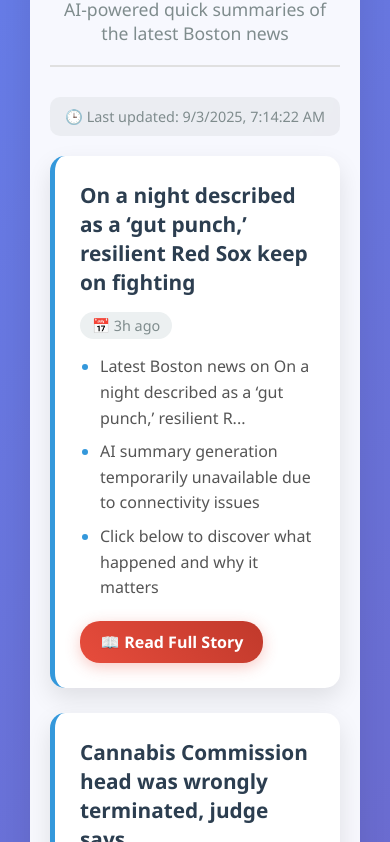
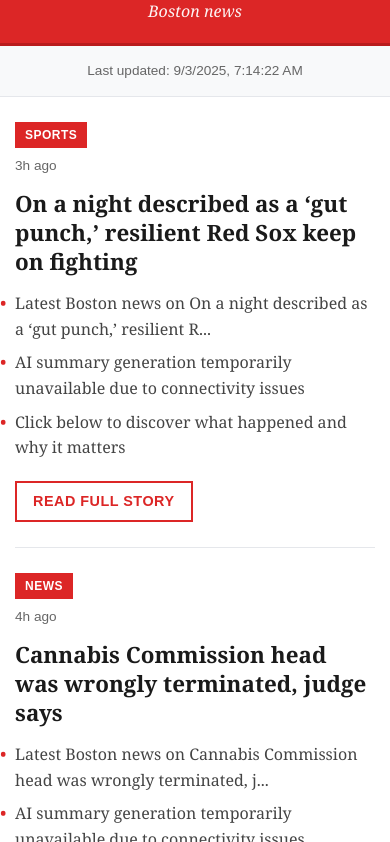
Before and after one commit to GlobeKarolian/boston-speed-read, a plain HTML site: page index.html in a window 390 px wide. Shown: the part 149-991 px from the top of the page. Drawn offline with Linux system fonts and the light colour scheme.

Commit message:
Update index.html

```diff
--- a/index.html
+++ b/index.html
@@ -12,173 +12,175 @@
         }
 
         body {
-            font-family: 'Segoe UI', Tahoma, Geneva, Verdana, sans-serif;
-            background: linear-gradient(135deg, #667eea 0%, #764ba2 100%);
-            min-height: 100vh;
-            padding: 20px;
+            font-family: 'Georgia', 'Times New Roman', serif;
+            background: #ffffff;
+            line-height: 1.5;
+            color: #333;
+        }
+
+        .header {
+            background: #dc2626;
+            color: white;
+            padding: 20px 0;
+            text-align: center;
+            border-bottom: 3px solid #b91c1c;
+        }
+
+        .header h1 {
+            font-size: 2.5em;
+            font-weight: bold;
+            margin-bottom: 8px;
+            letter-spacing: -0.5px;
+        }
+
+        .header p {
+            font-size: 1em;
+            opacity: 0.95;
+            font-style: italic;
         }
 
         .container {
-            max-width: 1000px;
+            max-width: 1200px;
             margin: 0 auto;
-            background: rgba(255, 255, 255, 0.95);
-            border-radius: 20px;
-            padding: 30px;
-            box-shadow: 0 20px 40px rgba(0, 0, 0, 0.1);
-            backdrop-filter: blur(10px);
-        }
-
-        .header {
-            text-align: center;
-            margin-bottom: 30px;
-            padding-bottom: 20px;
-            border-bottom: 2px solid #e0e0e0;
-        }
-
-        .header h1 {
-            color: #2c3e50;
-            font-size: 2.5em;
-            margin-bottom: 10px;
-            text-shadow: 2px 2px 4px rgba(0, 0, 0, 0.1);
-        }
-
-        .header p {
-            color: #7f8c8d;
-            font-size: 1.1em;
+            padding: 0 20px;
         }
 
         .last-updated {
             text-align: center;
-            color: #7f8c8d;
-            font-size: 0.9em;
-            margin-bottom: 20px;
-            padding: 10px;
-            background: rgba(127, 140, 141, 0.1);
-            border-radius: 10px;
+            color: #666;
+            font-size: 0.85em;
+            padding: 15px 0;
+            background: #f8f9fa;
+            border-bottom: 1px solid #e5e7eb;
+            font-family: Arial, sans-serif;
         }
 
-        .news-grid {
-            display: grid;
-            grid-template-columns: repeat(auto-fit, minmax(450px, 1fr));
-            gap: 25px;
-            margin-top: 20px;
+        .news-list {
+            background: white;
         }
 
         .news-item {
-            background: white;
-            border-radius: 15px;
-            padding: 25px;
-            box-shadow: 0 10px 25px rgba(0, 0, 0, 0.1);
-            transition: all 0.3s ease;
-            border-left: 5px solid #3498db;
+            border-bottom: 1px solid #e5e7eb;
+            padding: 30px 0;
+            transition: background-color 0.2s ease;
         }
 
         .news-item:hover {
-            transform: translateY(-5px);
-            box-shadow: 0 15px 35px rgba(0, 0, 0, 0.15);
+            background: #fafafa;
+        }
+
+        .news-item:last-child {
+            border-bottom: none;
+        }
+
+        .news-meta {
+            display: flex;
+            align-items: center;
+            gap: 15px;
+            margin-bottom: 12px;
+        }
+
+        .news-category {
+            background: #dc2626;
+            color: white;
+            padding: 4px 10px;
+            font-size: 0.75em;
+            font-weight: bold;
+            text-transform: uppercase;
+            letter-spacing: 0.5px;
+            font-family: Arial, sans-serif;
+        }
+
+        .news-date {
+            font-size: 0.85em;
+            color: #666;
+            font-family: Arial, sans-serif;
         }
 
         .news-title {
-            font-size: 1.3em;
+            font-size: 1.6em;
             font-weight: bold;
-            color: #2c3e50;
+            color: #1a1a1a;
             margin-bottom: 15px;
-            line-height: 1.4;
+            line-height: 1.3;
+            font-family: Georgia, serif;
+        }
+
+        .news-title:hover {
+            color: #dc2626;
         }
 
         .news-summary {
-            color: #555;
+            color: #444;
+            font-size: 1em;
             line-height: 1.6;
             margin-bottom: 20px;
+            font-family: Georgia, serif;
         }
 
         .news-summary ul {
-            padding-left: 20px;
-            margin: 10px 0;
+            list-style: none;
+            padding: 0;
         }
 
         .news-summary li {
             margin-bottom: 8px;
             position: relative;
+            padding-left: 0;
         }
 
-        .news-summary li::marker {
-            color: #3498db;
-        }
-
-        .news-meta {
-            display: flex;
-            justify-content: space-between;
-            align-items: center;
-            flex-wrap: wrap;
-            gap: 10px;
-            margin-bottom: 15px;
-        }
-
-        .news-date {
-            font-size: 0.9em;
-            color: #7f8c8d;
-            background: #ecf0f1;
-            padding: 4px 12px;
-            border-radius: 15px;
+        .news-summary li:before {
+            content: "•";
+            color: #dc2626;
+            font-weight: bold;
+            position: absolute;
+            left: -15px;
         }
 
         .read-more {
-            background: linear-gradient(45deg, #e74c3c, #c0392b);
-            color: white;
+            display: inline-block;
+            color: #dc2626;
             text-decoration: none;
-            padding: 10px 20px;
-            border-radius: 20px;
             font-weight: bold;
-            transition: all 0.3s ease;
-            display: inline-block;
-            box-shadow: 0 4px 15px rgba(231, 76, 60, 0.3);
+            font-size: 0.9em;
+            text-transform: uppercase;
+            letter-spacing: 0.5px;
+            font-family: Arial, sans-serif;
+            border: 2px solid #dc2626;
+            padding: 8px 16px;
+            transition: all 0.2s ease;
         }
 
         .read-more:hover {
-            transform: translateY(-2px);
-            box-shadow: 0 6px 20px rgba(231, 76, 60, 0.4);
+            background: #dc2626;
+            color: white;
             text-decoration: none;
-            color: white;
         }
 
         .error {
-            background: #e74c3c;
-            color: white;
-            padding: 15px;
-            border-radius: 10px;
+            background: #fee2e2;
+            border: 1px solid #fecaca;
+            color: #dc2626;
+            padding: 20px;
             margin: 20px 0;
             text-align: center;
-        }
-
-        .info-box {
-            background: #e8f4fd;
-            border: 1px solid #bee5eb;
-            border-radius: 10px;
-            padding: 15px;
-            margin-bottom: 20px;
-            font-size: 0.95em;
-            color: #0c5460;
-        }
-
-        .info-box h3 {
-            margin-bottom: 10px;
-            color: #0c5460;
+            font-family: Arial, sans-serif;
         }
 
         .loading {
             text-align: center;
-            padding: 40px;
-            color: #7f8c8d;
+            padding: 60px 20px;
+            color: #666;
             font-size: 1.1em;
+            font-family: Arial, sans-serif;
         }
 
         .spinner {
-            border: 4px solid #f3f3f3;
-            border-top: 4px solid #3498db;
+            border: 3px solid #f3f3f3;
+            border-top: 3px solid #dc2626;
             border-radius: 50%;
-            width: 40px;
-            height: 40px;
+            width: 30px;
+            height: 30px;
             animation: spin 1s linear infinite;
             margin: 20px auto;
         }
@@ -188,38 +190,91 @@
             100% { transform: rotate(360deg); }
         }
 
+        .news-excerpt {
+            color: #666;
+            font-size: 0.95em;
+            margin-bottom: 12px;
+            font-style: italic;
+            display: none;
+        }
+
+        .category-sports { background: #1e40af; }
+        .category-politics { background: #7c2d12; }
+        .category-health { background: #059669; }
+        .category-business { background: #dc2626; }
+        .category-weather { background: #0891b2; }
+
         @media (max-width: 768px) {
-            .news-grid {
-                grid-template-columns: 1fr;
-            }
-
             .container {
-                padding: 20px;
-                margin: 10px;
+                padding: 0 15px;
             }
 
             .header h1 {
                 font-size: 2em;
             }
+
+            .news-title {
+                font-size: 1.4em;
+            }
+
+            .news-item {
+                padding: 25px 0;
+            }
+
+            .news-meta {
+                flex-direction: column;
+                align-items: flex-start;
+                gap: 8px;
+            }
+        }
+
+        .footer {
+            background: #f8f9fa;
+            border-top: 1px solid #e5e7eb;
+            padding: 20px 0;
+            margin-top: 40px;
+            text-align: center;
+            color: #666;
+            font-size: 0.85em;
+            font-family: Arial, sans-serif;
+        }
+
+        .footer a {
+            color: #dc2626;
+            text-decoration: none;
+        }
+
+        .footer a:hover {
+            text-decoration: underline;
         }
     </style>
 </head>
 <body>
-    <div class="container">
-        <div class="header">
-            <h1>⚡ Boston.com Speed Read</h1>
+    <div class="header">
+        <div class="container">
+            <h1>Boston.com Speed Read</h1>
             <p>AI-powered quick summaries of the latest Boston news</p>
         </div>
+    </div>
 
-        <div class="last-updated" id="lastUpdated">
-            🕒 Loading news summaries...
-        </div>
+    <div class="last-updated" id="lastUpdated">
+        Loading news summaries...
+    </div>
 
+    <div class="container">
         <div id="content">
             <div class="loading">
                 <div class="spinner"></div>
                 Loading AI-generated news summaries...
             </div>
+        </div>
+    </div>
+
+    <div class="footer">
+        <div class="container">
+            Powered by <a href="https://boston.com" target="_blank">Boston.com</a> RSS feed and OpenAI •
+            Updates every 2 hours •
+            <a href="https://github.com" target="_blank">View on GitHub</a>
         </div>
     </div>
 
@@ -237,7 +292,7 @@
             } catch (error) {
                 document.getElementById('content').innerHTML = `
                     <div class="error">
-                        ⚠️ Error loading news: ${error.message}
+                        Error loading news: ${error.message}
                         <br><br>
                         The GitHub Action may still be running to generate fresh summaries.
                         Try refreshing in a few minutes.
@@ -249,29 +304,45 @@
         function displayNews(data) {
             const { articles, lastUpdated } = data;
 
-            // Update last updated timestamp
             const lastUpdatedEl = document.getElementById('lastUpdated');
-            lastUpdatedEl.innerHTML = `🕒 Last updated: ${new Date(lastUpdated).toLocaleString()}`;
+            lastUpdatedEl.innerHTML = `Last updated: ${new Date(lastUpdated).toLocaleString()}`;
 
-            // Display articles
-            const newsHtml = articles.map(article => `
+            const newsHtml = articles.map((article, index) => `
                 <div class="news-item">
+                    <div class="news-meta">
+                        <span class="news-category">${getCategoryFromTitle(article.title)}</span>
+                        <span class="news-date">${formatDate(article.pubDate)}</span>
+                    </div>
                     <h2 class="news-title">${article.title}</h2>
-                    <div class="news-meta">
-                        <span class="news-date">📅 ${formatDate(article.pubDate)}</span>
-                    </div>
                     <div class="news-summary">
                         <ul>
                             ${article.summary.map(point => `<li>${point}</li>`).join('')}
                         </ul>
                     </div>
                     <a href="${article.link}" target="_blank" class="read-more">
-                        📖 Read Full Story
+                        Read Full Story
                     </a>
                 </div>
             `).join('');
 
-            document.getElementById('content').innerHTML = `<div class="news-grid">${newsHtml}</div>`;
+            document.getElementById('content').innerHTML = `<div class="news-list">${newsHtml}</div>`;
+        }
+
+        function getCategoryFromTitle(title) {
+            const lower = title.toLowerCase();
+            if (lower.includes('red sox') || lower.includes('celtics') || lower.includes('patriots') || lower.includes('bruins') || lower.includes('sport')) {
+                return 'Sports';
+            } else if (lower.includes('health') || lower.includes('virus') || lower.includes('covid')) {
+                return 'Health';
+            } else if (lower.includes('weather') || lower.includes('storm') || lower.includes('rain')) {
+                return 'Weather';
+            } else if (lower.includes('business') || lower.includes('economy') || lower.includes('market')) {
+                return 'Business';
+            } else if (lower.includes('politics') || lower.includes('mayor') || lower.includes('governor')) {
+                return 'Politics';
+            } else {
+                return 'News';
+            }
         }
 
         function formatDate(dateString) {
@@ -296,10 +367,7 @@
             }
         }
 
-        // Load news when page loads
         document.addEventListener('DOMContentLoaded', loadNews);
-
-        // Auto-refresh every 5 minutes to check for updates
         setInterval(loadNews, 5 * 60 * 1000);
     </script>
 </body>
```
